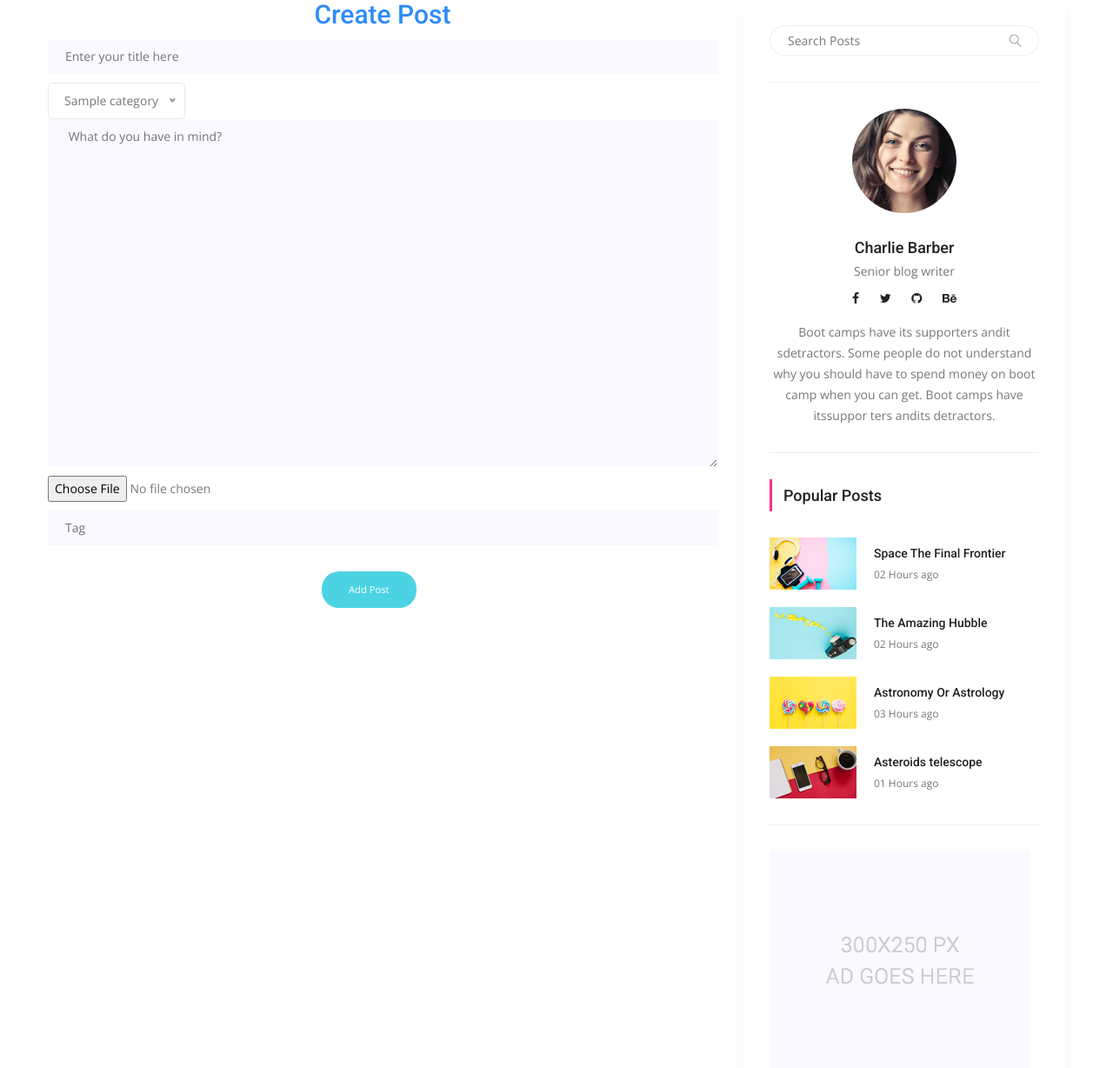
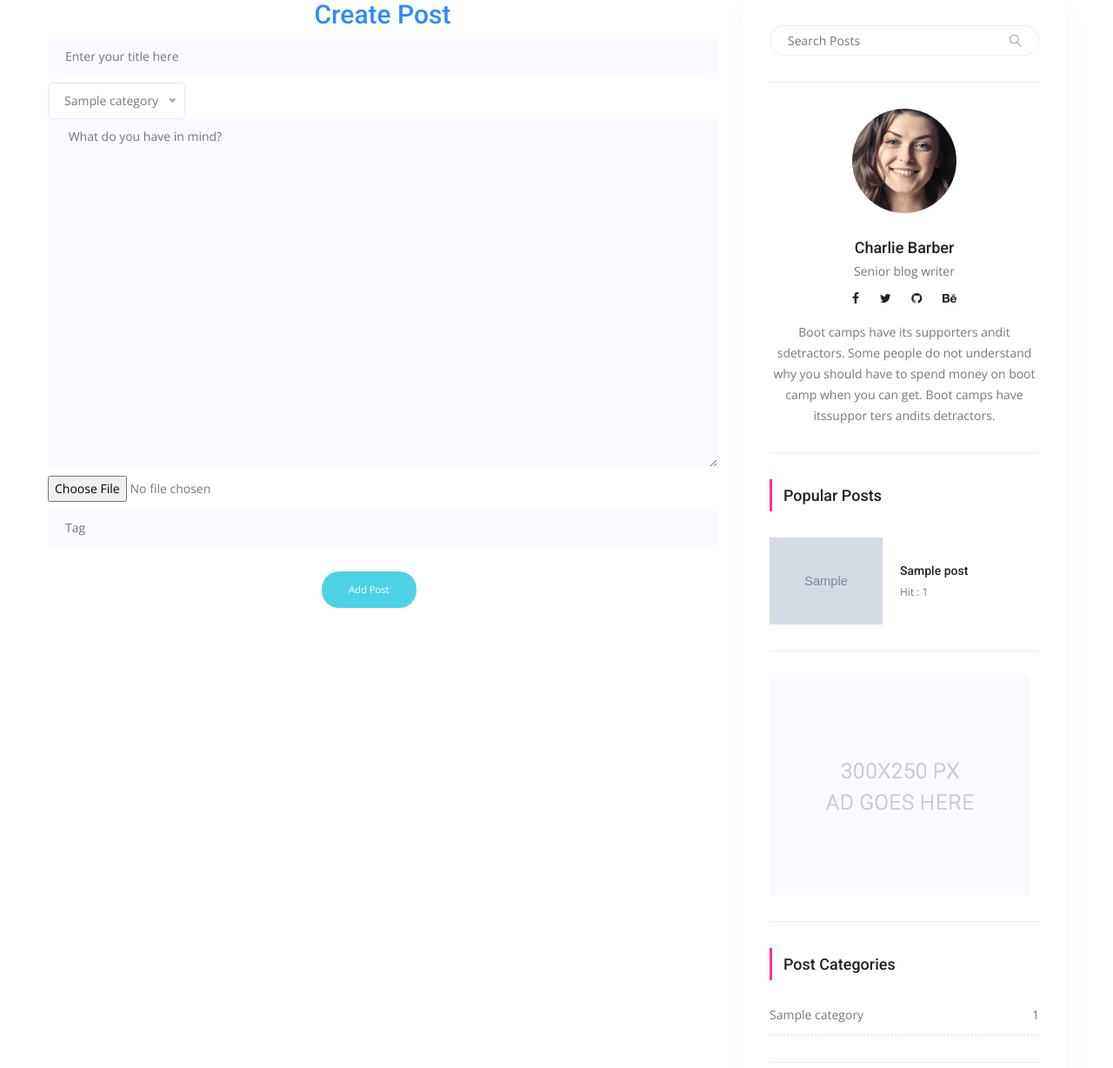
Before and after one commit to ellyjohnmwangi/FantomBlog, a Django app: page /post-create in a window 1280 px wide. Shown: the part 631-1859 px from the top of the page at 87% size. Run offline with Django 3.2, Linux system fonts and the light colour scheme; a user stored in the database is signed in; tables that the repository leaves empty hold one stand-in row (values such as "Sample post"); grey boxes marked "Sample" are stand-in pictures; some libraries are stand-ins or nearby versions.

Commit message:
popular post listing implemented

```diff
--- a/templates/right_side.html
+++ b/templates/right_side.html
@@ -26,34 +26,16 @@
                             </aside>
                             <aside class="single_sidebar_widget popular_post_widget">
                                 <h3 class="widget_title">Popular Posts</h3>
+                                {% hit_posts as posts %}
+                                {% for post in posts %}
                                 <div class="media post_item">
-                                    <img src="{%static "img/blog/popular-post/post1.jpg" %}" alt="post">
+                                    <img src="{{ post.image.url }}" alt="post" style="width: 130px;height: 100px">
                                     <div class="media-body">
-                                        <a href="blog-details.html"><h3>Space The Final Frontier</h3></a>
-                                        <p>02 Hours ago</p>
+                                        <a href="{% url 'detail' post.pk post.slug%}"><h3>{{ post.title }}</h3></a>
+                                        <p>Hit  : {{ post.hit }}</p>
                                     </div>
                                 </div>
-                                <div class="media post_item">
-                                    <img src="{%static "img/blog/popular-post/post2.jpg" %}" alt="post">
-                                    <div class="media-body">
-                                        <a href="blog-details.html"><h3>The Amazing Hubble</h3></a>
-                                        <p>02 Hours ago</p>
-                                    </div>
-                                </div>
-                                <div class="media post_item">
-                                    <img src="{%static "img/blog/popular-post/post3.jpg" %}" alt="post">
-                                    <div class="media-body">
-                                        <a href="blog-details.html"><h3>Astronomy Or Astrology</h3></a>
-                                        <p>03 Hours ago</p>
-                                    </div>
-                                </div>
-                                <div class="media post_item">
-                                    <img src="{%static "img/blog/popular-post/post4.jpg" %}" alt="post">
-                                    <div class="media-body">
-                                        <a href="blog-details.html"><h3>Asteroids telescope</h3></a>
-                                        <p>01 Hours ago</p>
-                                    </div>
-                                </div>
+                                {% endfor %}
                                 <div class="br"></div>
                             </aside>
                             <aside class="single_sidebar_widget">
```
